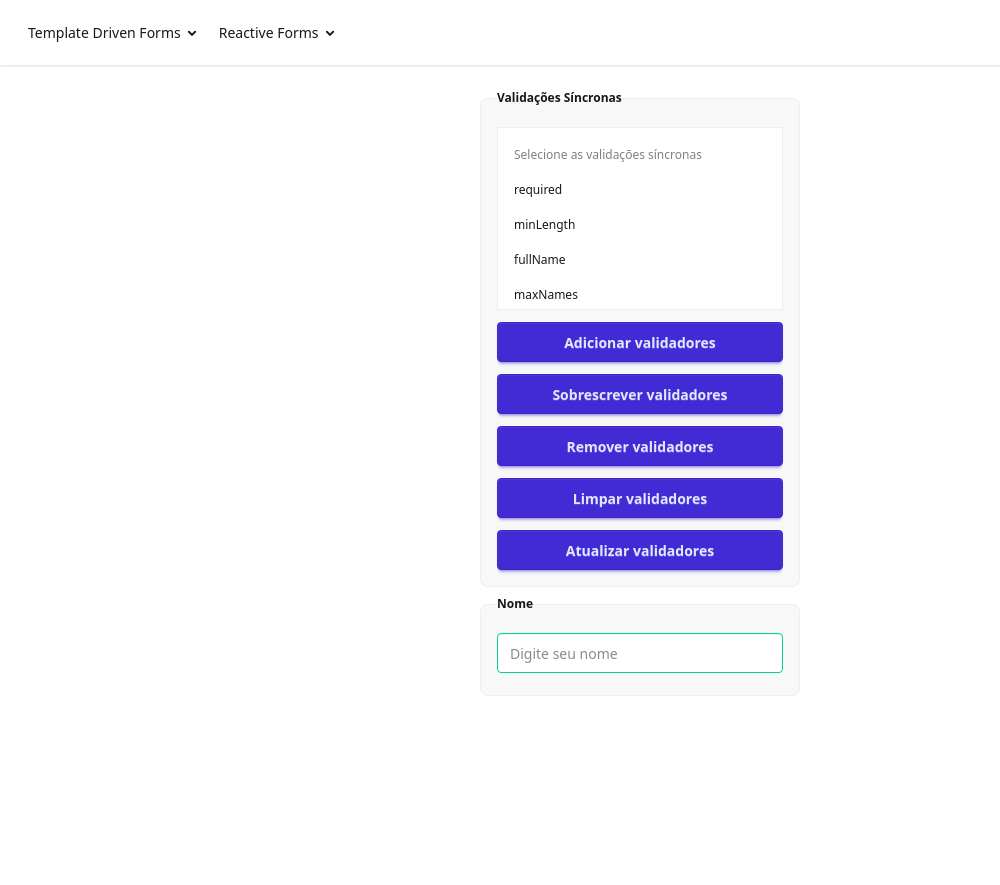
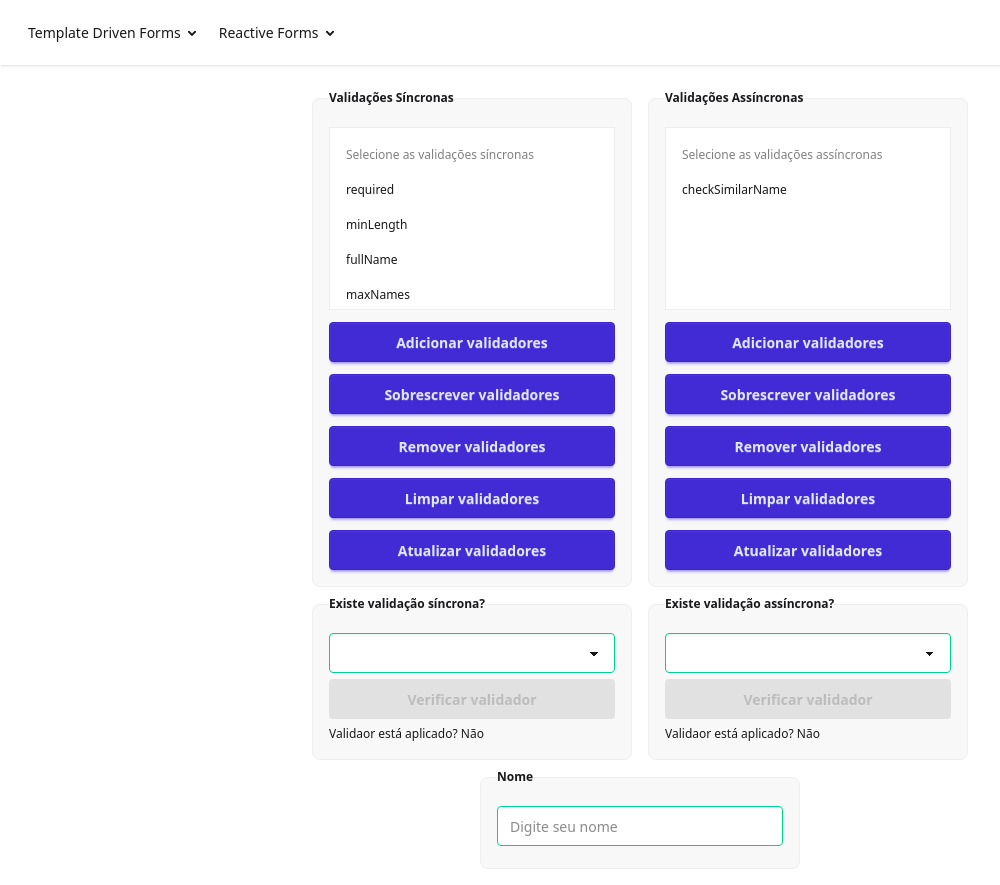
Before and after one commit to lodovikoa/curso-formularios-com-angular, an Angular app: page /reactive-forms/validations in a window 1280 px wide. Shown: the whole page, without its empty margins (0-1000 px from the left). Before the commit the page ends 800 px from the top, so only its background shows below. Built offline with nearby package versions, Linux system fonts and the light colour scheme.

Commit message:
feat: Estados do campo - Aula

```diff
--- a/src/app/features/reactive-forms/1.form-control/form-control.component.ts
+++ b/src/app/features/reactive-forms/1.form-control/form-control.component.ts
@@ -4,7 +4,7 @@ import { FormControl, ReactiveFormsModule, Validators } from '@angular/forms';
 import { fullNameValidator } from './validators/full-name.validator';
 import { maxNamesValidator } from './validators/max-names.validator';
 import { ErrorMessagesComponent } from '../../../shared/error-messages/components/error-messages/error-messages.component';
-import { checkSimilarName } from './validators/check-similar-name.validator';
+import { checkSimilarNameValidator } from './validators/check-similar-name.validator';
 
 @Component({
   selector: 'app-form-control',
@@ -26,7 +26,7 @@ export class FormControlComponent {
         Validators.minLength(3),
         fullNameValidator,
         maxNamesValidator(2) ],
-        asyncValidators: [ checkSimilarName() ]
+        asyncValidators: [ checkSimilarNameValidator() ]
     } );
 
   protected reset() {
--- a/src/app/features/reactive-forms/1.form-control/validators/check-similar-name.validator.ts
+++ b/src/app/features/reactive-forms/1.form-control/validators/check-similar-name.validator.ts
@@ -8,7 +8,7 @@ interface iName {
   name: string;
 }
 
-export function checkSimilarName() {
+export function checkSimilarNameValidator() {
 
   const httpClient = inject(HttpClient);
 
--- a/src/app/features/reactive-forms/2.validations/validations.component.html
+++ b/src/app/features/reactive-forms/2.validations/validations.component.html
@@ -1,3 +1,5 @@
+<div class="flex gap-4">
+<div class="flex flex-col">
 <fieldset class="fieldset bg-base-200 border-base-300 rounded-box w-xs border p-4 flex flex-col gap-3">
   <legend class="fieldset-legend">Validações Síncronas</legend>
 
@@ -7,7 +9,7 @@
           [ngModel]="selectedSyncValidations()"
           (ngModelChange)="selectedSyncValidations.set($event)">
     <option value="" disabled class="p-2 rounded-md my-0.5"> Selecione as validações síncronas </option>
-    @for (key of sincValidationsKeys(); track key) {
+    @for (key of syncValidationsKeys(); track key) {
       <option [value]="key" class="p-2 rounded-md hover:bg-base-300 checked:bg-primary checked:text-primary-content my-0.5">
         {{ key }}
       </option>
@@ -22,8 +24,73 @@
 
 </fieldset>
 
+
+<!-- Inicio novo select -->
+<fieldset class="fieldset bg-base-200 border-base-300 rounded-box w-xs border p-4">
+  <legend class="fieldset-legend">Existe validação síncrona?</legend>
+  <select class="select" [(ngModel)]="selectedSyncValidation">
+    <option disabled selected>Escolha uma validação</option>
+    @for (key of syncValidationsKeys(); track key) {
+      <option [value]="key">{{ key }}</option>
+    }
+  </select>
+
+  <button class="btn btn-primary w-full" (click)="checkValidatorExistence()" [disabled]="!selectedSyncValidationFn()">Verificar validador</button>
+
+  <p>Validaor está aplicado? {{ selectedSyncValidatorExists() ? 'Sim' : 'Não' }}</p>
+
+</fieldset>
+</div>
+<div class="flex flex-col">
+<!-- Fim novo select    -->
+
+<fieldset class="fieldset bg-base-200 border-base-300 rounded-box w-xs border p-4 flex flex-col gap-3">
+  <legend class="fieldset-legend">Validações Assíncronas</legend>
+
+  <select class="block w-full border border-base-300 bg-base-100 text-base-content rounded-btn p-2 focus:outline-primary outline-offset-2"
+          size="5"
+          multiple
+          [ngModel]="selectedAsyncValidations()"
+          (ngModelChange)="selectedAsyncValidations.set($event)">
+    <option value="" disabled class="p-2 rounded-md my-0.5"> Selecione as validações assíncronas </option>
+    @for (key of asyncValidationsKeys(); track key) {
+      <option [value]="key" class="p-2 rounded-md hover:bg-base-300 checked:bg-primary checked:text-primary-content my-0.5">
+        {{ key }}
+      </option>
+    }
+  </select>
+
+  <button class="btn btn-primary w-full" (click)="addAsyncValidators()">Adicionar validadores</button>
+  <button class="btn btn-primary w-full" (click)="setAsyncValidators()">Sobrescrever validadores</button>
+  <button class="btn btn-primary w-full" (click)="removeAsyncValidators()">Remover validadores</button>
+  <button class="btn btn-primary w-full" (click)="clearAsyncValidators()">Limpar validadores</button>
+  <button class="btn btn-primary w-full" (click)="updateValueAndValidity()">Atualizar validadores</button>
+
+</fieldset>
+
+
+<!-- Inicio novo select -->
+<fieldset class="fieldset bg-base-200 border-base-300 rounded-box w-xs border p-4">
+  <legend class="fieldset-legend">Existe validação assíncrona?</legend>
+  <select class="select" [(ngModel)]="selectedAsyncValidation">
+    <option disabled selected>Escolha uma validação</option>
+    @for (key of asyncValidationsKeys(); track key) {
+      <option [value]="key">{{ key }}</option>
+    }
+  </select>
+
+  <button class="btn btn-primary w-full" (click)="checkAsyncValidatorExistence()" [disabled]="!selectedAsyncValidationFn()">Verificar validador</button>
+
+  <p>Validaor está aplicado? {{ selectedAsyncValidatorExists() ? 'Sim' : 'Não' }}</p>
+
+</fieldset>
+<!-- Fim novo select    -->
+</div>
+</div>
+<div class="flex justify-center">
 <fieldset class="fieldset bg-base-200 border-base-300 rounded-box w-xs border p-4">
   <legend class="fieldset-legend">Nome</legend>
   <input type="text" class="input" placeholder="Digite seu nome" [formControl]="name" />
   <app-error-messages [control]="name" />
 </fieldset>
+</div>
--- a/src/app/features/reactive-forms/2.validations/validations.component.ts
+++ b/src/app/features/reactive-forms/2.validations/validations.component.ts
@@ -3,6 +3,7 @@ import { FormControl, FormsModule, ReactiveFormsModule, Validators } from '@angu
 import { fullNameValidator } from '../1.form-control/validators/full-name.validator';
 import { maxNamesValidator } from '../1.form-control/validators/max-names.validator';
 import { ErrorMessagesComponent } from '../../../shared/error-messages/components/error-messages/error-messages.component';
+import { checkSimilarNameValidator } from '../1.form-control/validators/check-similar-name.validator';
 
 @Component({
   selector: 'app-validations',
@@ -13,30 +14,73 @@ import { ErrorMessagesComponent } from '../../../shared/error-messages/component
 })
 export class ValidationsComponent {
 
-  protected sincValidationsKeys = computed(() => this.syncValidations().map((item) => item.name));
+  protected syncValidationsKeys = computed(() => this.syncValidations().map((item) => item.name));
+  protected asyncValidationsKeys = computed(() => this.asyncValidations().map((item) => item.name));
+
   protected selectedSyncValidations = signal<string[]>([]);
+  protected selectedSyncValidation = signal<string | null>(null);
+  protected selectedSyncValidatorExists = signal<boolean>(false);
+
+  protected selectedAsyncValidations = signal<string[]>([]);
+  protected selectedAsyncValidation = signal<string | null>(null);
+  protected selectedAsyncValidatorExists = signal<boolean>(false);
+
   protected name = new FormControl('');
 
   protected addSyncValidators() {
-    const fns = this.selectedAsyncValidationsFn();
+    const fns = this.selectedSyncValidationsFn();
     this.name.addValidators(fns);
     this.selectedSyncValidations.set([]);
   }
 
   protected setSyncValidators() {
-    const fns = this.selectedAsyncValidationsFn();
+    const fns = this.selectedSyncValidationsFn();
     this.name.setValidators(fns);
     this.selectedSyncValidations.set([]);
   }
 
   protected removeSyncValidators() {
-    const fns = this.selectedAsyncValidationsFn();
+    const fns = this.selectedSyncValidationsFn();
     this.name.removeValidators(fns);
     this.selectedSyncValidations.set([]);
   }
 
   protected clearSyncValidators() {
     this.name.clearValidators();
+  }
+
+  protected checkValidatorExistence() {
+    const fn = this.selectedSyncValidationFn()!;
+    this.selectedSyncValidatorExists.set(this.name.hasValidator(fn));
+
+  }
+
+  protected addAsyncValidators() {
+    const fns = this.selectedAsyncValidationsFn();
+    this.name.addAsyncValidators(fns);
+    this.selectedAsyncValidations.set([]);
+  }
+
+  protected setAsyncValidators() {
+    const fns = this.selectedAsyncValidationsFn();
+    this.name.setAsyncValidators(fns);
+    this.selectedAsyncValidations.set([]);
+  }
+
+  protected removeAsyncValidators() {
+    const fns = this.selectedAsyncValidationsFn();
+    this.name.removeAsyncValidators(fns);
+    this.selectedAsyncValidations.set([]);
+  }
+
+  protected clearAsyncValidators() {
+    this.name.clearAsyncValidators();
+  }
+
+  protected checkAsyncValidatorExistence() {
+    const fn = this.selectedAsyncValidationFn()!;
+    this.selectedAsyncValidatorExists.set(this.name.hasAsyncValidator(fn));
+
   }
 
   protected updateValueAndValidity() {
@@ -50,9 +94,39 @@ export class ValidationsComponent {
     { name: 'maxNames', validation: maxNamesValidator(2) },
   ]);
 
-  private readonly selectedAsyncValidationsFn = computed(() => {
+  private readonly asyncValidations = signal([
+    { name: 'checkSimilarName', validation: checkSimilarNameValidator() },
+  ]);
+
+  private readonly selectedSyncValidationsFn = computed(() => {
     return this.syncValidations()
       .filter((item) => this.selectedSyncValidations().includes(item.name))
       .map((item) => item.validation)
   });
+
+  protected selectedSyncValidationFn = computed(() => {
+    if(!this.selectedSyncValidation()) {
+      return null;
+    }
+
+    const validationObj = this.syncValidations().find((item) => this.selectedSyncValidation() === item.name);
+
+    return validationObj?.validation;
+  });
+
+  private readonly selectedAsyncValidationsFn = computed(() => {
+    return this.asyncValidations()
+      .filter((item) => this.selectedAsyncValidations().includes(item.name))
+      .map((item) => item.validation)
+  });
+
+  protected selectedAsyncValidationFn = computed(() => {
+    if(!this.selectedAsyncValidation()) {
+      return null;
+    }
+
+    const validationObj = this.asyncValidations().find((item) => this.selectedAsyncValidation() === item.name);
+
+    return validationObj?.validation;
+  });
 }
--- /dev/null
+++ b/src/app/features/reactive-forms/3.using-mark-functions/using-mark-functions.component.html
@@ -0,0 +1,28 @@
+<fieldset class="fieldset bg-base-200 border-base-300 rounded-box w-xs border p-4">
+  <legend class="fieldset-legend">Nome</legend>
+  <input type="text" class="input" placeholder="Digite um nome" [formControl]="nameControl" />
+
+  <button class="btn btn-primary" (click)="markAsTouched()">Marcar como Tocado</button>
+  <button class="btn btn-primary" (click)="markAsUntouched()">Marcar como NÃO Tocado</button>
+  <button class="btn btn-primary" (click)="markAsPristine()">Marcar como Limpo</button>
+  <button class="btn btn-primary" (click)="markAsDirty()">Marcar como Sujo</button>
+  <button class="btn btn-primary" (click)="markAsPending()">Marcar como Pendente</button>
+
+  <div>
+    <div>
+      Tocado: {{nameControl.touched ? 'SIM': 'Não'}}
+    </div>
+    <div>
+      NÃO Tocado: {{nameControl.untouched ? 'SIM': 'Não'}}
+    </div>
+    <div>
+      Limpo: {{nameControl.pristine ? 'SIM': 'Não'}}
+    </div>
+    <div>
+      Sujo: {{nameControl.dirty ? 'SIM': 'Não'}}
+    </div>
+    <div>
+      Pendente: {{nameControl.pending ? 'SIM': 'Não'}}
+    </div>
+  </div>
+</fieldset>
--- /dev/null
+++ b/src/app/features/reactive-forms/3.using-mark-functions/using-mark-functions.component.ts
@@ -0,0 +1,34 @@
+import { ChangeDetectionStrategy, Component } from '@angular/core';
+import { FormControl, ReactiveFormsModule } from '@angular/forms';
+
+@Component({
+  selector: 'app-using-mark-functions',
+  imports: [ ReactiveFormsModule ],
+  templateUrl: './using-mark-functions.component.html',
+  styleUrl: './using-mark-functions.component.css',
+  changeDetection: ChangeDetectionStrategy.OnPush,
+})
+export class UsingMarkFunctionsComponent {
+
+  protected nameControl = new FormControl();
+
+  protected markAsTouched() {
+    this.nameControl.markAsTouched();
+  }
+
+  protected markAsUntouched() {
+    this.nameControl.markAsUntouched();
+  }
+
+  protected markAsDirty() {
+    this.nameControl.markAsDirty();
+  }
+
+  protected markAsPristine() {
+    this.nameControl.markAsPristine();
+  }
+
+  protected markAsPending() {
+    this.nameControl.markAsPending();
+  }
+}
--- a/src/app/features/reactive-forms/routes.ts
+++ b/src/app/features/reactive-forms/routes.ts
@@ -1,8 +1,10 @@
 import { Routes } from '@angular/router';
 import { FormControlComponent } from './1.form-control/form-control.component';
 import { ValidationsComponent } from './2.validations/validations.component';
+import { UsingMarkFunctionsComponent } from './3.using-mark-functions/using-mark-functions.component';
 
 export const reactiveFormsFormControlRoutes: Routes = [
   { path: 'form-control', component: FormControlComponent },
   { path: 'validations', component: ValidationsComponent },
+  { path: 'Using-Mark-Functions', component: UsingMarkFunctionsComponent }
 ];
--- a/src/app/shared/error-messages/data/messages.data.ts
+++ b/src/app/shared/error-messages/data/messages.data.ts
@@ -8,6 +8,7 @@ export const errorMessages: tErrorMessages['errorMessages'] = {
   minlength: ({ requiredLength, actualLength }) => `O valor deve conter no mínimo ${requiredLength} caracteres. (atualmente ${actualLength})`,
   invalidMaxNames: ({ maxQuantity, currentQuantity }) => `A quantidade máxima de nomes é ${maxQuantity}. (atualmente ${currentQuantity})`,
   invalidFullName: () => 'O nome completo deve conter pelo menos um sobrenome.',
+  similarName: () => 'Já existe um nome parecido com esse!'
 };
 
 export const pendingMessage = 'Validando...';
```
Also changed, not shown: src/app/features/reactive-forms/3.using-mark-functions/using-mark-functions.component.css (added).
